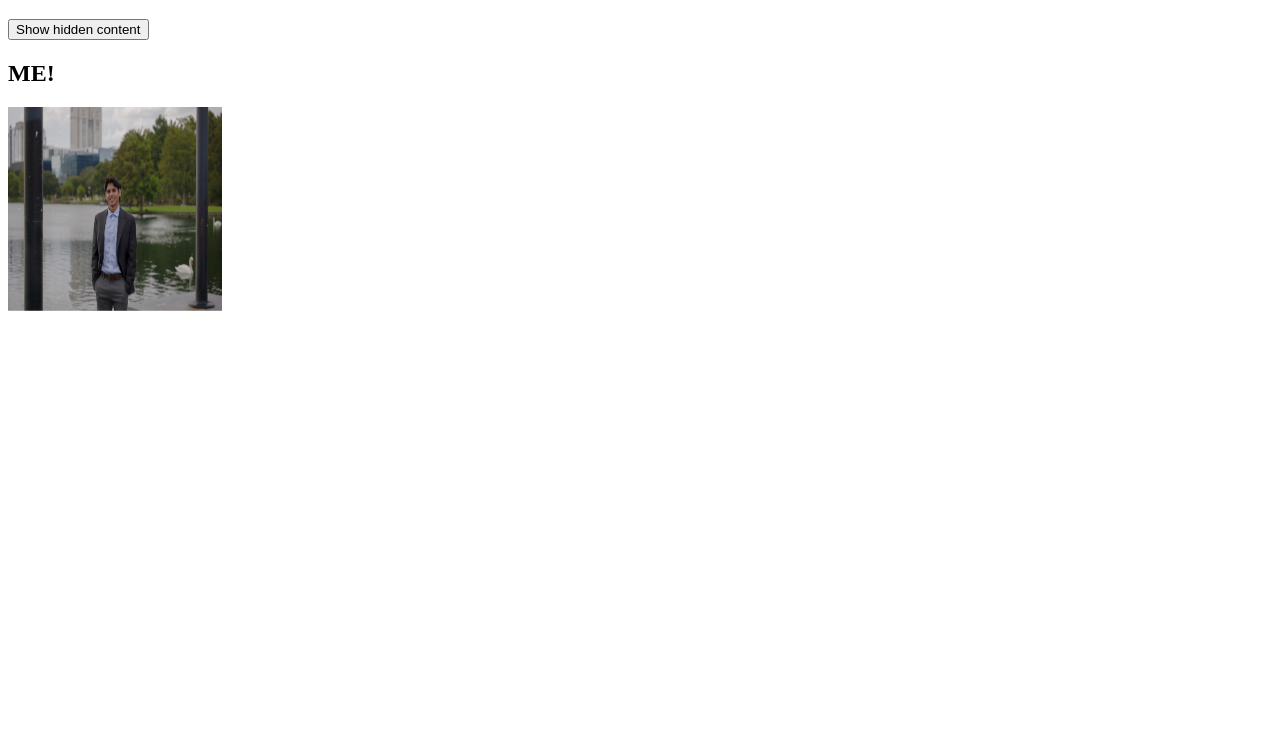
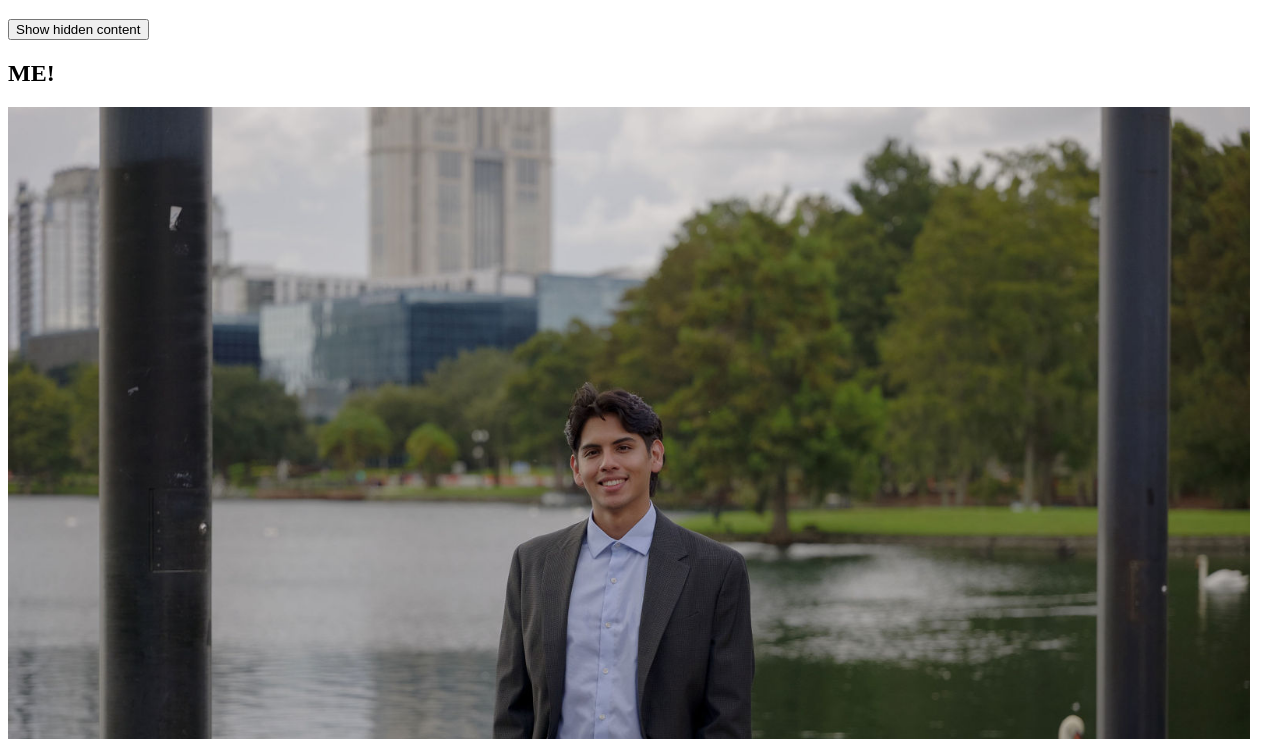
Before and after one commit to MarvinOro/MarvinOro.github.io, a plain HTML site: page index.html in a window 1280 px wide. Both pictures are taken after a click on the button "Show hidden content". Shown: the part 61-800 px from the top of the page. Drawn offline with Linux system fonts and the light colour scheme.

Commit message:
Final fix to skeleton

```diff
--- a/index.html
+++ b/index.html
@@ -12,7 +12,7 @@
 
   <template>
     <h2>ME!</h2>
-    <img src="Pro. Photo.png" width="214" height="204">
+    <img src="Pro. Photo.png" width="1242" height="830">
   </template>
 
   <script>
```
